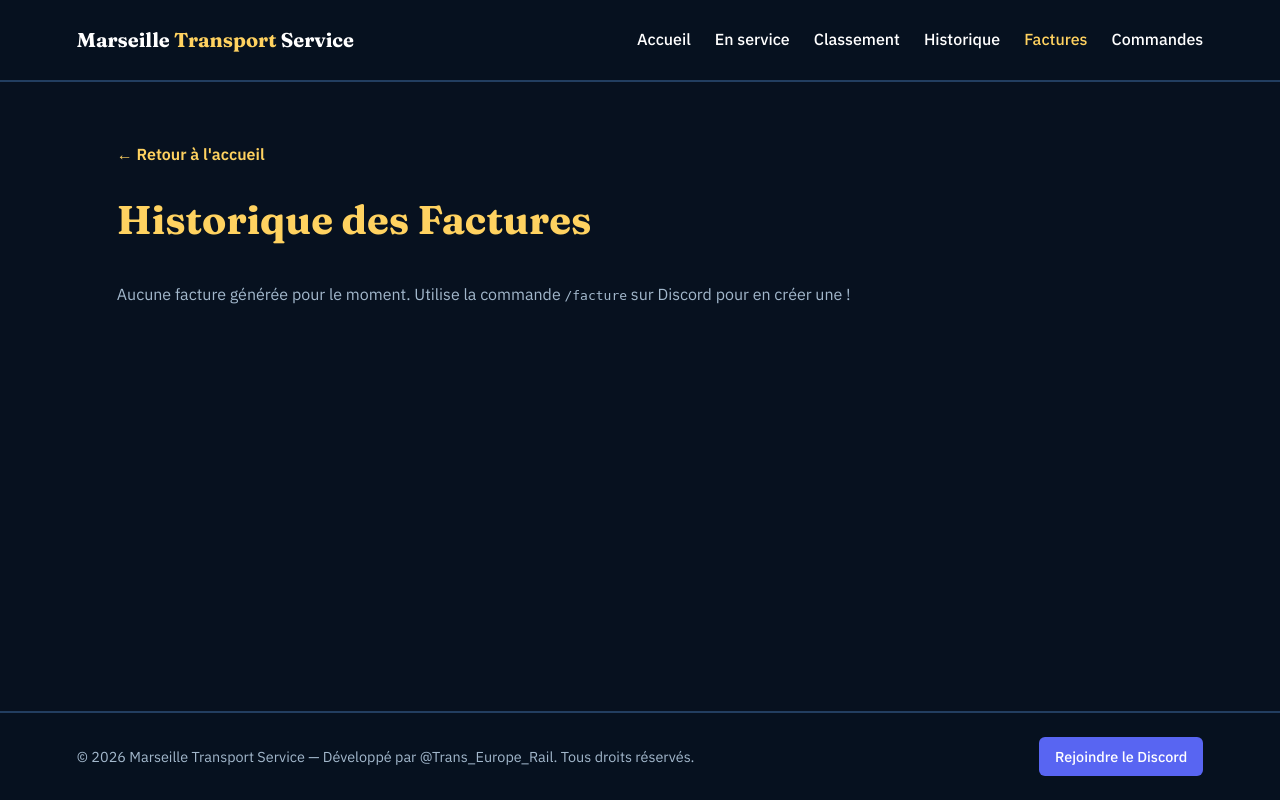
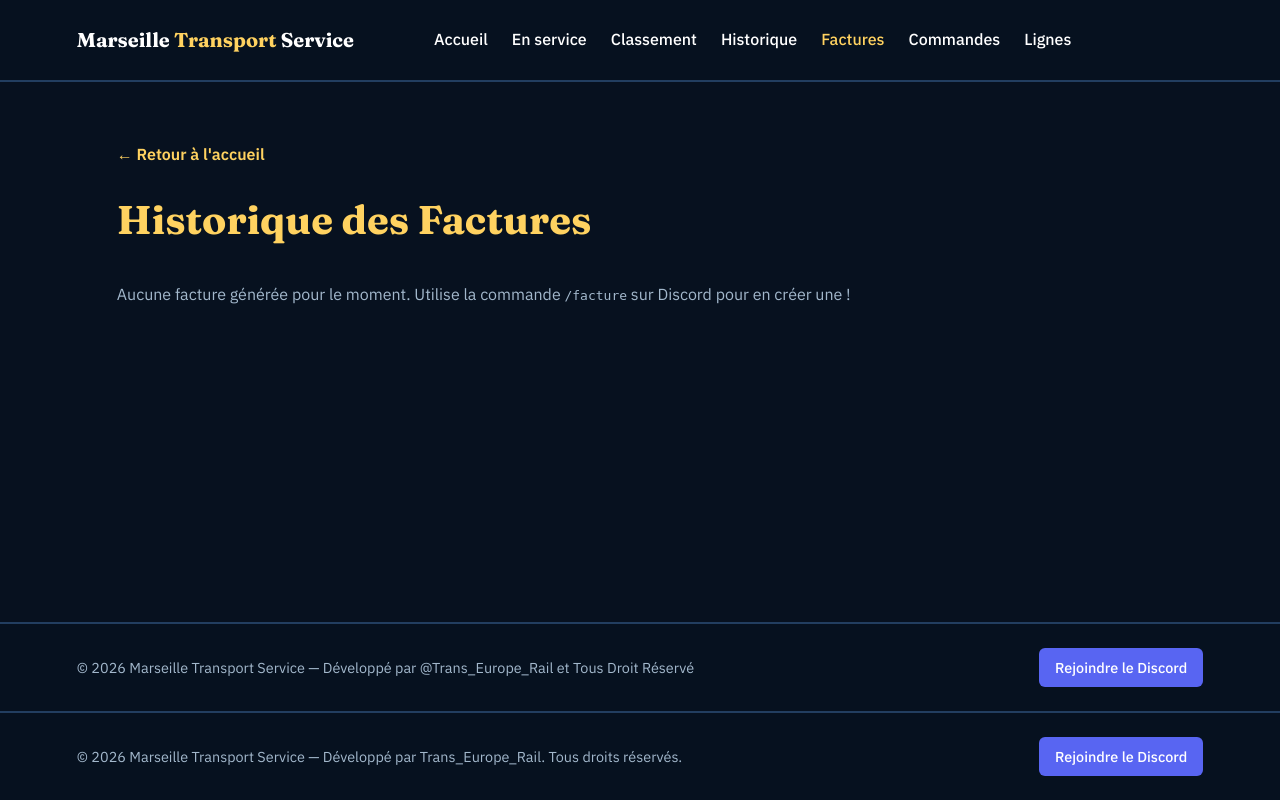
Before and after one commit to Trans-Europe-Rail/Marseille-Transport-Service-, a Flask app: page /factures in a window 1280 px wide. Run offline with Flask 3, Linux system fonts and the light colour scheme.

Commit message:
Refactor navigation and update footer content
Updated navigation layout and added new link for 'Lignes'. Modified footer text and Discord link.

```diff
--- a/templates/factures.html
+++ b/templates/factures.html
@@ -10,8 +10,8 @@
   * { margin: 0; padding: 0; box-sizing: border-box; }
   body { background: var(--navy); color: var(--paper); font-family: 'IBM Plex Sans', sans-serif; line-height: 1.6; display: flex; flex-direction: column; min-height: 100vh; }
   a { color: inherit; text-decoration: none; }
-  nav { display: flex; justify-content: space-between; align-items: center; padding: 24px 6vw; background: rgba(7,17,31,0.95); border-bottom: 2px solid var(--surface-line); }
-  .brand { font-family: 'Fraunces', serif; font-weight: 700; font-size: 1.25rem; }
+  nav { display: flex; justify-content: flex-start; align-items: center; padding: 24px 6vw; background: rgba(7,17,31,0.95); border-bottom: 2px solid var(--surface-line); }
+  .brand { font-family: 'Fraunces', serif; font-weight: 700; font-size: 1.25rem; margin-right: 80px; }
   .brand span { color: var(--gold); }
   .links { display: flex; gap: 24px; font-weight: 500; align-items: center; flex-wrap: wrap; }
   .links a:hover { color: var(--gold); }
@@ -19,13 +19,11 @@
   h1 { font-family: 'Fraunces', serif; font-size: 2.5rem; margin-bottom: 30px; color: var(--gold); }
   .back { display: inline-block; margin-bottom: 20px; color: var(--gold); font-weight: 600; }
 
-  /* Blocs Statistiques */
   .stats-grid { display: grid; grid-template-columns: repeat(auto-fit, minmax(220px, 1fr)); gap: 20px; margin-bottom: 30px; }
   .stat-card { background: var(--surface); border: 1px solid var(--surface-line); padding: 20px; border-radius: 8px; }
   .stat-card h3 { font-size: 0.9rem; color: var(--muted); margin-bottom: 8px; font-weight: 400; }
   .stat-card p { font-size: 1.8rem; font-family: 'Fraunces', serif; color: var(--gold); }
 
-  /* Barre de recherche */
   .search-box { width: 100%; padding: 14px 18px; background: var(--surface); border: 1px solid var(--surface-line); border-radius: 8px; color: var(--paper); font-size: 1rem; margin-bottom: 25px; outline: none; }
   .search-box:focus { border-color: var(--gold); }
 
@@ -53,6 +51,7 @@
     <a href="/historique">Historique</a>
     <a href="/factures" style="color: var(--gold);">Factures</a>
     <a href="/commandes">Commandes</a>
+    <a href="/lignes">Lignes</a>
   </div>
 </nav>
 
@@ -61,7 +60,6 @@
   <h1>Historique des Factures</h1>
 
   {% if factures %}
-    <!-- Récapitulatif des dépenses -->
     <div class="stats-grid">
       <div class="stat-card">
         <h3>Total Dépensé (Bus)</h3>
@@ -81,7 +79,6 @@
       </div>
     </div>
 
-    <!-- Barre de recherche interactive -->
     <input type="text" id="searchInput" class="search-box" placeholder="🔍 Rechercher un conducteur ou un détail d'achat..." onkeyup="filterTable()">
 
     <table id="facturesTable">
@@ -122,8 +119,8 @@
 </div>
 
 <footer>
-  <div>© 2026 Marseille Transport Service — Développé par @Trans_Europe_Rail. Tous droits réservés.</div>
-  <a href="https://discord.gg/ton-lien" target="_blank" class="discord-btn">Rejoindre le Discord</a>
+  <div>© 2026 Marseille Transport Service — Développé par @Trans_Europe_Rail et Tous Droit Réservé</div>
+  <a href="https://discord.gg/3qfUvsjWAu" target="_blank" class="discord-btn">Rejoindre le Discord</a>
 </footer>
 
 <script>
@@ -148,5 +145,9 @@
     }
   }
 </script>
+  <footer>
+  <div>© 2026 Marseille Transport Service — Développé par Trans_Europe_Rail. Tous droits réservés.</div>
+  <a class="discord-btn" href="https://discord.gg/3qfUvsjWAu" target="_blank" rel="noopener">Rejoindre le Discord</a>
+  </footer>
 </body>
 </html>
```
